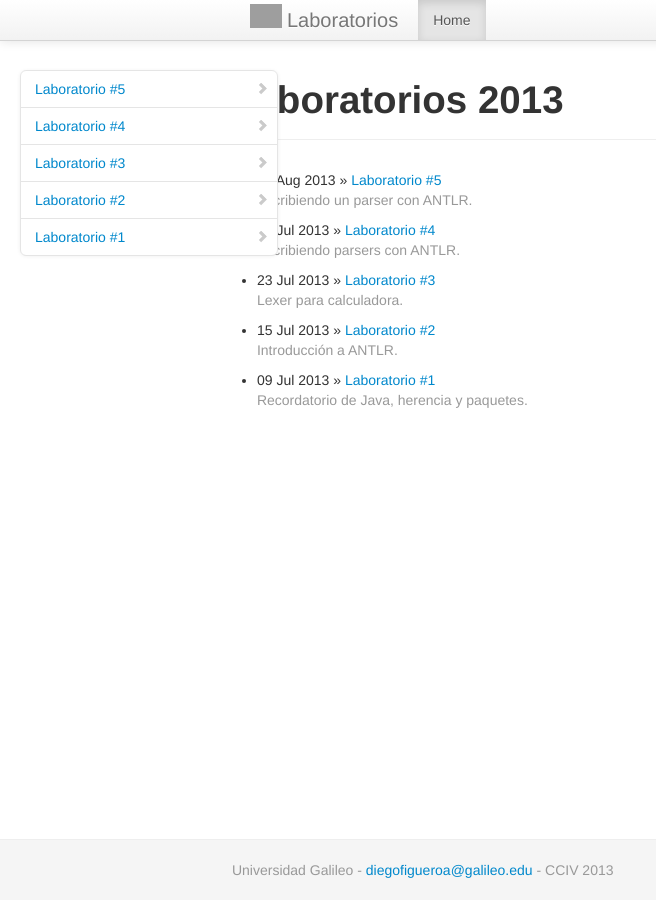
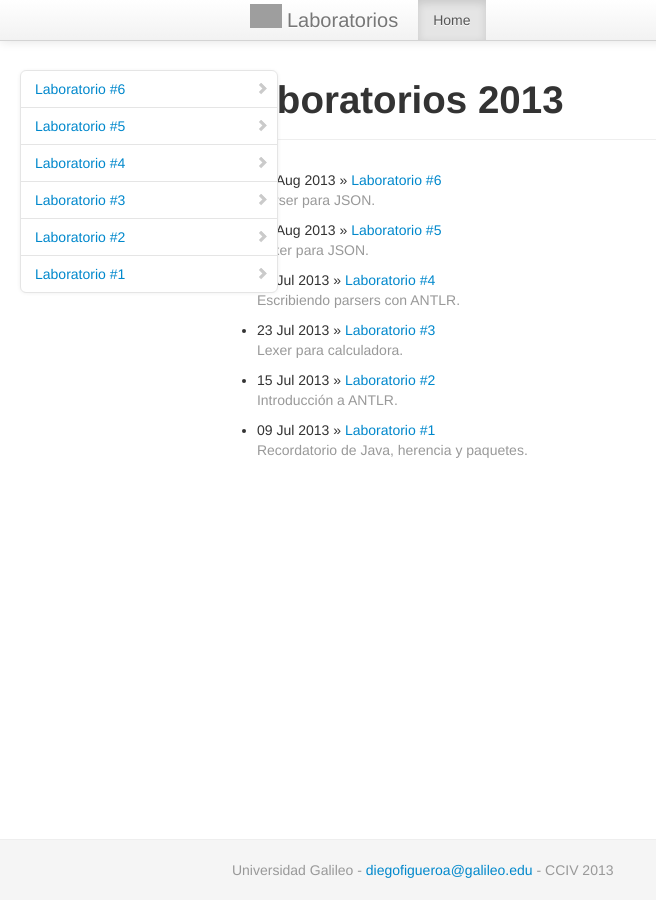
Before and after one commit to jlfloresp/ug-cc4-labs, a Jekyll site: the page built from index.html, in a window 1280 px wide. Shown: the whole page, without its empty margins (0-656 px from the left). Built offline with Jekyll 4.4.1, drawn with Linux system fonts in a browser that asks for light colours; some of the changed lines change nothing that is shown; grey boxes are pictures that could not be loaded.

Commit message:
adds lab06 specs.

```diff
--- a/_posts/2013-08-06-json.md
+++ b/_posts/2013-08-06-json.md
@@ -6,7 +6,7 @@ date:   2013-08-06 21:28:27
 categories: labs
 published: true
 due_date: 2013-08-12
-excerpt: Escribiendo un parser con ANTLR.
+excerpt: Lexer para JSON.
 tags: antlr lexer java json
 ---
 
--- /dev/null
+++ b/_posts/2013-08-27-json-parser.md
@@ -0,0 +1,64 @@
+---
+layout: post
+title:  "Laboratorio #6"
+subtitle:  "JSON parser"
+date:   2013-08-27 21:28:27
+categories: labs
+published: true
+due_date: 2013-08-12
+excerpt: Parser para JSON.
+tags: antlr parser java json
+---
+
+Objetivos
+---------
+Para este laboratorio trabajaremos con un estandar de intercambio de datos llamado JSON (JavaScript Object Notation).
+Este esta basado en Javascript y es uno de los estandares mas utilizados por ser "open" y human-readable. Puede revisar más información sobre JSON [aquí](http://tools.ietf.org/html/rfc4627).
+
+Los objetivos de la práctica son:
+
+- Poner en práctica lo visto en clase acerca de analizadores sintácticos.
+- Escribir un parser de ANTLR para JSON.
+- Que practiquen un poco y se diviertan con Java, JSON y ANTLR ;)
+
+---
+Descripción
+-----------
+
+Usted debe hacer un análisis sintáctico sobre un archivo de input (por la linea de comandos) con extencion .json y desplegar en pantalla l que su programa reconoció.
+Utilice ANTLR para definir su parser (puede utilizar su lexer del laboratorio anterior). Incluya además un `Makefile` y siga la estructura de laboratorios que hemos estado utilizando (su paquete para este ejercicio seria `laboratorios.lab06[.paquetes_adicionales]`).
+
+A continuacion damos un ejemplo del parseo de un archivo JSON válido:
+
+{%highlight json %}
+{
+	"nombre": "Homero J",
+	"apellido": "Simpson",
+	"age": 37,
+	"direccion": {
+		"calle": "Avenida siempre viva 17-42",
+		"ciudad": "Springfield",
+		"pais": "Estados Unidos de Norte America",
+		"codigoPostal": "1513"
+	},
+	"numeroTelefonico": [
+		{
+			"tipo": "casa",
+			"numero": "0555-1234"
+		},
+		{
+			"tipo": "fax",
+			"numero": "0555-4567"
+		}
+	]
+}
+{% endhighlight %}
+
+
+---
+Entrega
+-------
+
+La entrega se realizará a través del `GES` antes de las 23:55:00 del día Lunes 2 de Septiembre de 2013, debe enviar un archivo llamado `carnet.zip` conteniendo el directorio lab06 que debe llevar todos sus archivos.
+
+---
```
